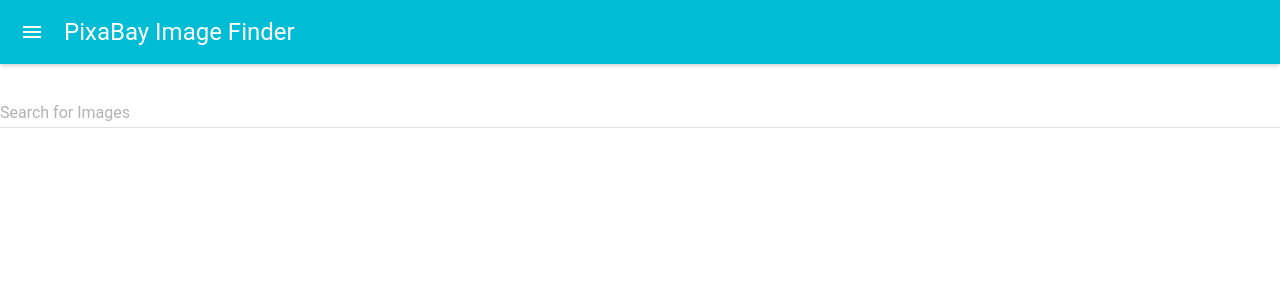
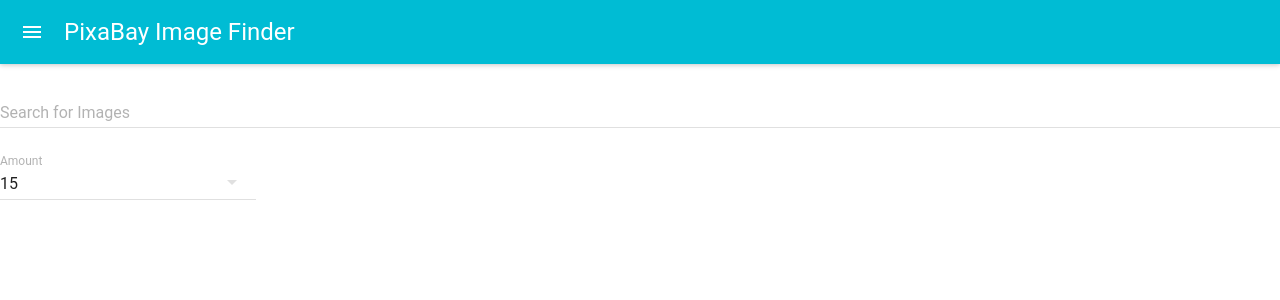
Before and after one commit to shannonking0216/react-material-ui-pixabay-api, a React (Create React App) app in the folder pixabay-image-finder/: page / in a window 1280 px wide. Shown: the top 300 px of the page. Built offline with nearby package versions, Linux system fonts and the light colour scheme.

Commit message:
amount of images,  menuItems added

```diff
--- a/pixabay-image-finder/src/components/search/Search.js
+++ b/pixabay-image-finder/src/components/search/Search.js
@@ -1,6 +1,9 @@
 import React, { Component } from "react";
 import TextField from "material-ui/TextField";
 import SelectField from "material-ui/SelectField";
+import MenuItem from "material-ui/MenuItem";
+import axios from "axios";
+import ImageResults from "../image-results/ImageResults";
 
 class Search extends Component {
   state = {
@@ -15,12 +18,27 @@
     return (
       <div>
         <TextField
-            name="searchText"
-            value={this.state.searchText}
-            onChange={this.onTextChange}
-            floatingLabelText="Search for Images"
-            fullWidth={true}
+          name="searchText"
+          value={this.state.searchText}
+          onChange={this.onTextChange}
+          floatingLabelText="Search for Images"
+          fullWidth={true}
         />
+        <br />
+        <SelectField
+          name="amount"
+          floatingLabelText="Amount"
+          value={this.state.amount}
+          onChange={this.onAmountChange}
+        >
+          <MenuItem value={5} primaryText="5" />
+          <MenuItem value={10} primaryText="10" />
+          <MenuItem value={15} primaryText="15" />
+          <MenuItem value={30} primaryText="30" />
+          <MenuItem value={50} primaryText="50" />
+        </SelectField>
+        <br />
+
       </div>
     );
   }
```
